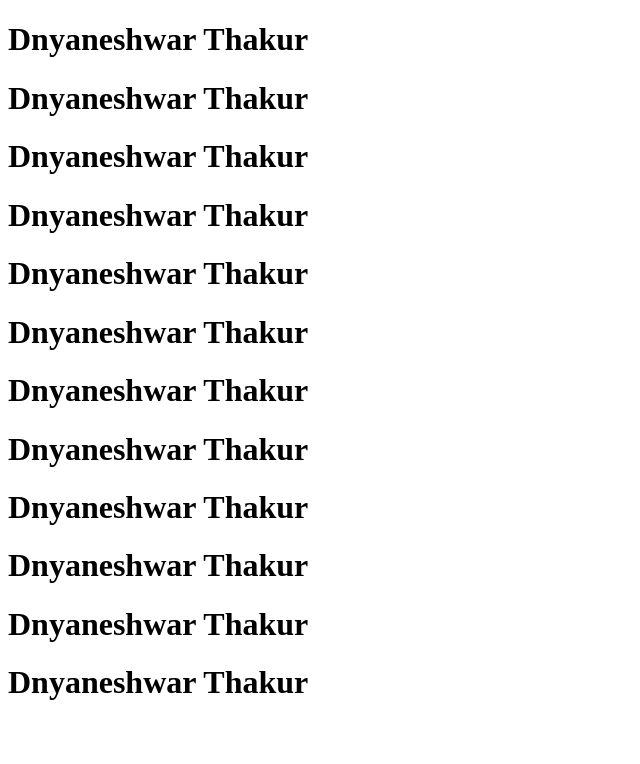
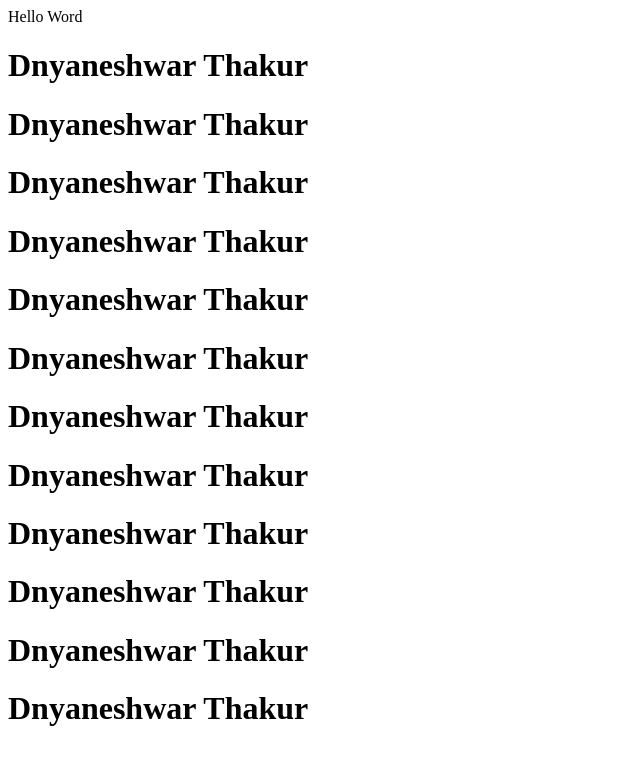
Before and after one commit to Dnyaneshwat1305/SelfDrive, a plain HTML site: page index.html in a window 1280 px wide. Shown: the whole page, without its empty margins (0-640 px from the left). Drawn offline with Linux system fonts and the light colour scheme.

Commit message:
add new content

```diff
--- a/index.html
+++ b/index.html
@@ -8,6 +8,9 @@
 </head>
 
 <body>
+    <section>
+        Hello Word
+    </section>
     <h1>Dnyaneshwar Thakur</h1>
     <h1>Dnyaneshwar Thakur</h1>
     <h1>Dnyaneshwar Thakur</h1>
```
